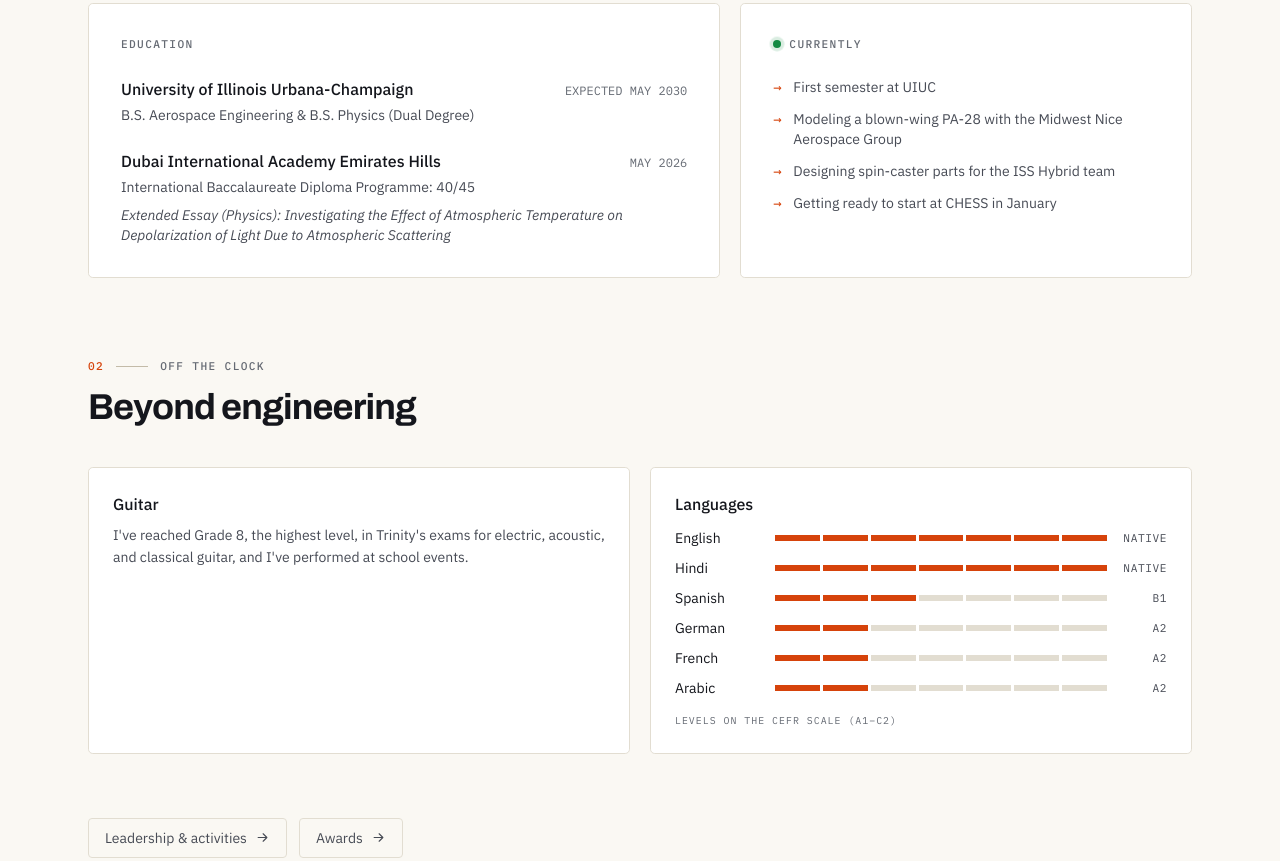
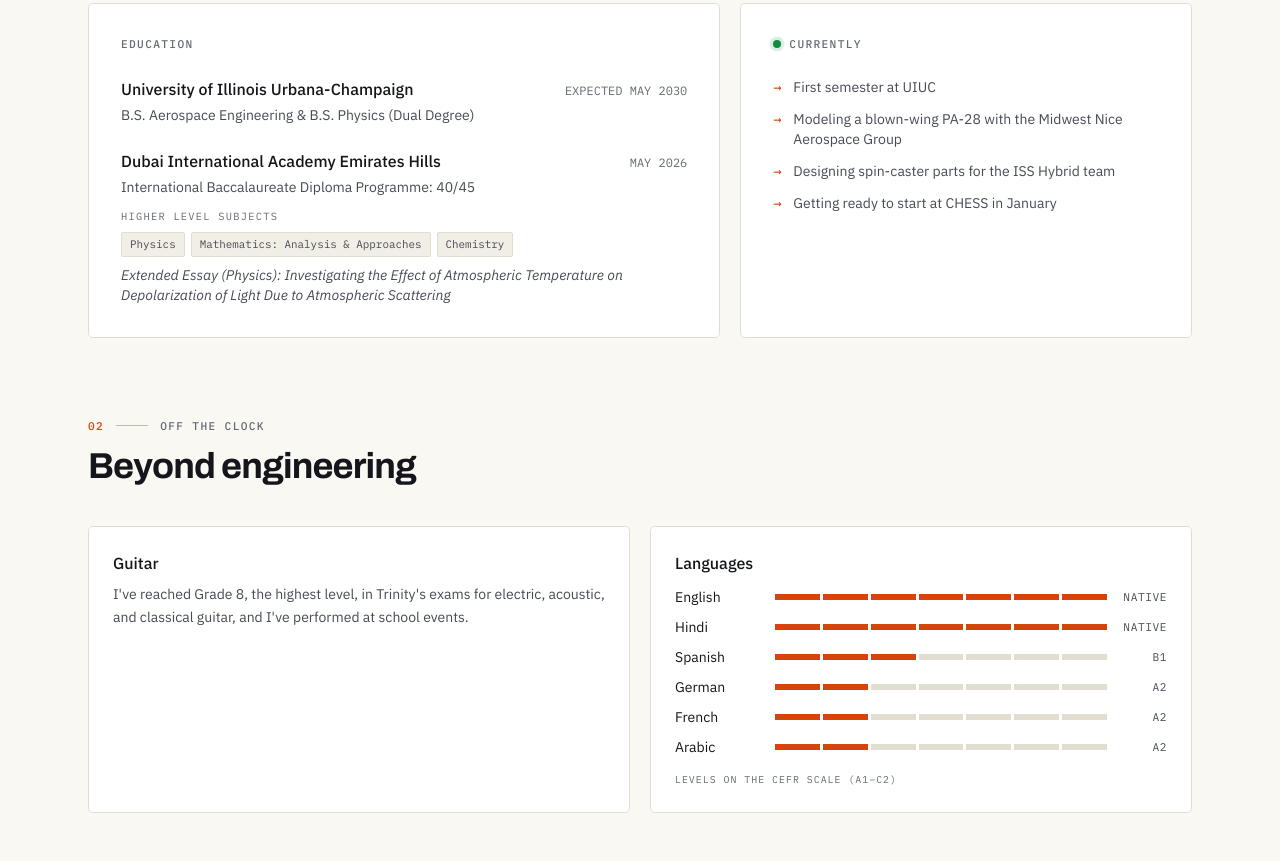
Before and after one commit to aryan-agarwal1108/aryan-agarwal1108.github.io, an Astro site: page /about in a window 1280 px wide. Shown: the part 1791-2652 px from the top of the page. Built offline with nearby package versions, Linux system fonts and the light colour scheme; Astro itself is replaced by a stand-in of ours.

Commit message:
Show IB Higher Level subjects on the About page
Co-Authored-By: Claude Opus 5.5 <noreply@anthropic.com>

```diff
--- a/src/config.ts
+++ b/src/config.ts
@@ -48,6 +48,7 @@ export type Education = {
   degree: string;
   date: string;
   details?: string[];
+  subjects?: string[]; // shown as tags on the About page
 };
 
 export const education: Education[] = [
@@ -62,6 +63,7 @@ export const education: Education[] = [
     location: 'Dubai, UAE',
     degree: 'International Baccalaureate Diploma Programme: 40/45',
     date: 'May 2026',
+    subjects: ['Physics', 'Mathematics: Analysis & Approaches', 'Chemistry'],
     details: [
       'Extended Essay (Physics): Investigating the Effect of Atmospheric Temperature on Depolarization of Light Due to Atmospheric Scattering',
     ],
--- a/src/pages/about.astro
+++ b/src/pages/about.astro
@@ -122,6 +122,14 @@ const journey: { when: string; where: string; what: string; next?: boolean }[] =
                   <p class="font-mono text-xs text-faint uppercase">{e.date}</p>
                 </div>
                 <p class="mt-1 text-sm text-muted">{e.degree}</p>
+                {e.subjects && (
+                  <div class="mt-3">
+                    <p class="font-mono text-[0.65rem] tracking-[0.12em] text-faint uppercase">Higher Level subjects</p>
+                    <ul class="mt-2 flex flex-wrap gap-1.5">
+                      {e.subjects.map((sub) => <li class="tag">{sub}</li>)}
+                    </ul>
+                  </div>
+                )}
                 {e.details?.map((d) => <p class="mt-2 text-sm text-muted italic">{d}</p>)}
               </div>
             ))
```
